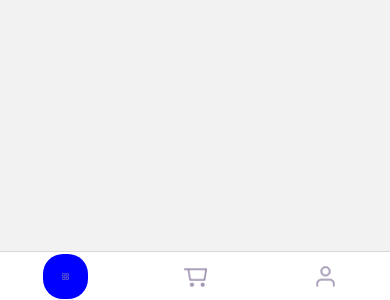
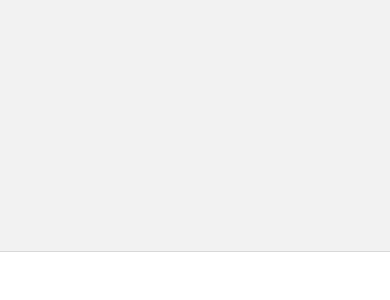
Before and after one commit to piyush214143/new_delivery_app, a React Native app in the folder NEW_DELIVERY_APP/: screen / in a window 390 px wide. Shown: the part 544-844 px from the top of the page. Built offline with nearby package versions, Linux system fonts and the light colour scheme; what react-native-responsive-fontsize would draw is missing.

Commit message:
icons added

```diff
--- a/NEW_DELIVERY_APP/src/navigation/Routes.js
+++ b/NEW_DELIVERY_APP/src/navigation/Routes.js
@@ -24,17 +24,13 @@ export const TabNav = () => (
       tabBarIcon: ({ focused, color, size }) => {
         let iconName;
         if (route.name === 'Categories') {
-          iconName = IMAGES.tab;
+          iconName = focused ? IMAGES.tabCol: IMAGES.tab;
         } if (route.name === 'Checkout') {
-          iconName = IMAGES.shoppingCart;
+          iconName = focused ? IMAGES.shoppingCartCol: IMAGES.sh;
         } else if (route.name === 'Profile') {
             iconName = IMAGES.user;
-          }
-        return (
-          <View style={{ backgroundColor: focused ? 'blue' : 'transparent', borderRadius: 20, padding: 10 }}>
-            <Image source={iconName} style={{ width: size, height: size }} />
-          </View>
-        );
+        }
+
       },
     })}
     tabBarOptions={{
```
